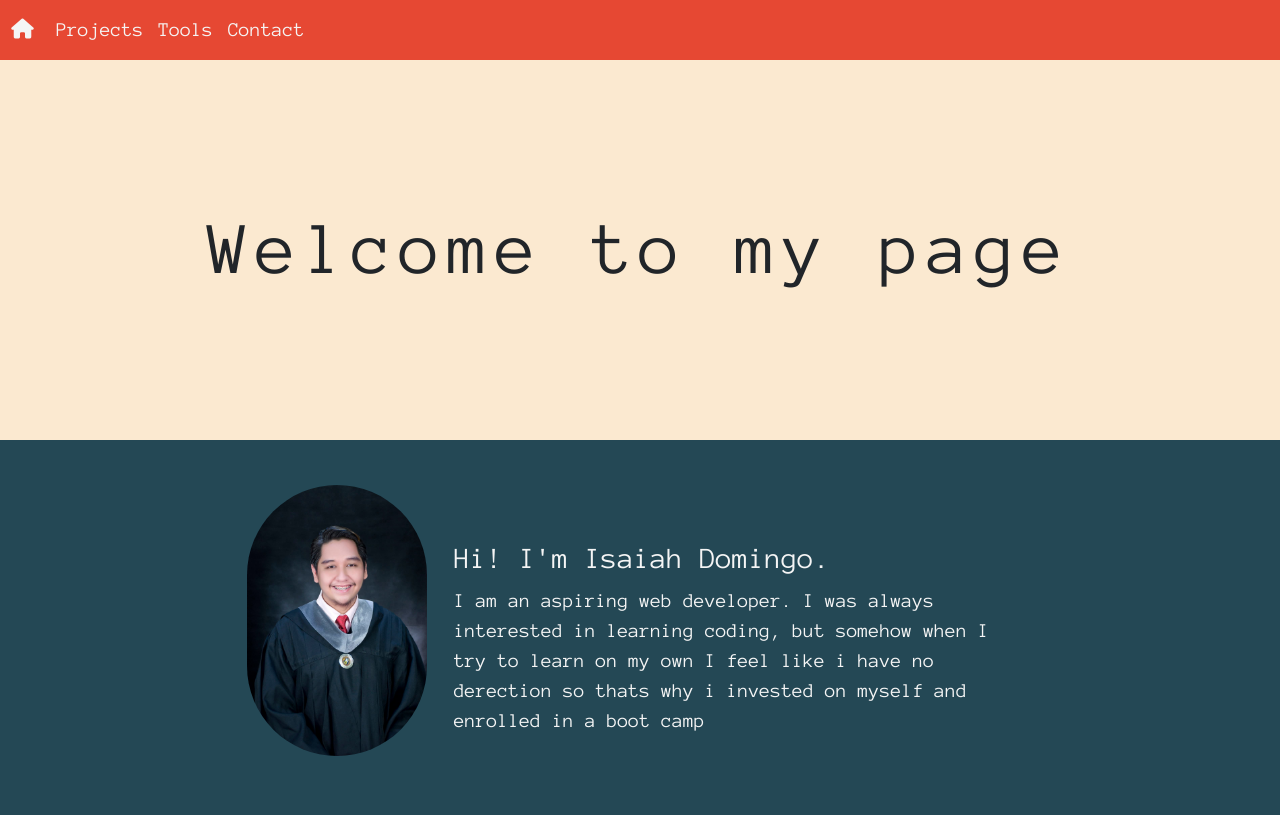
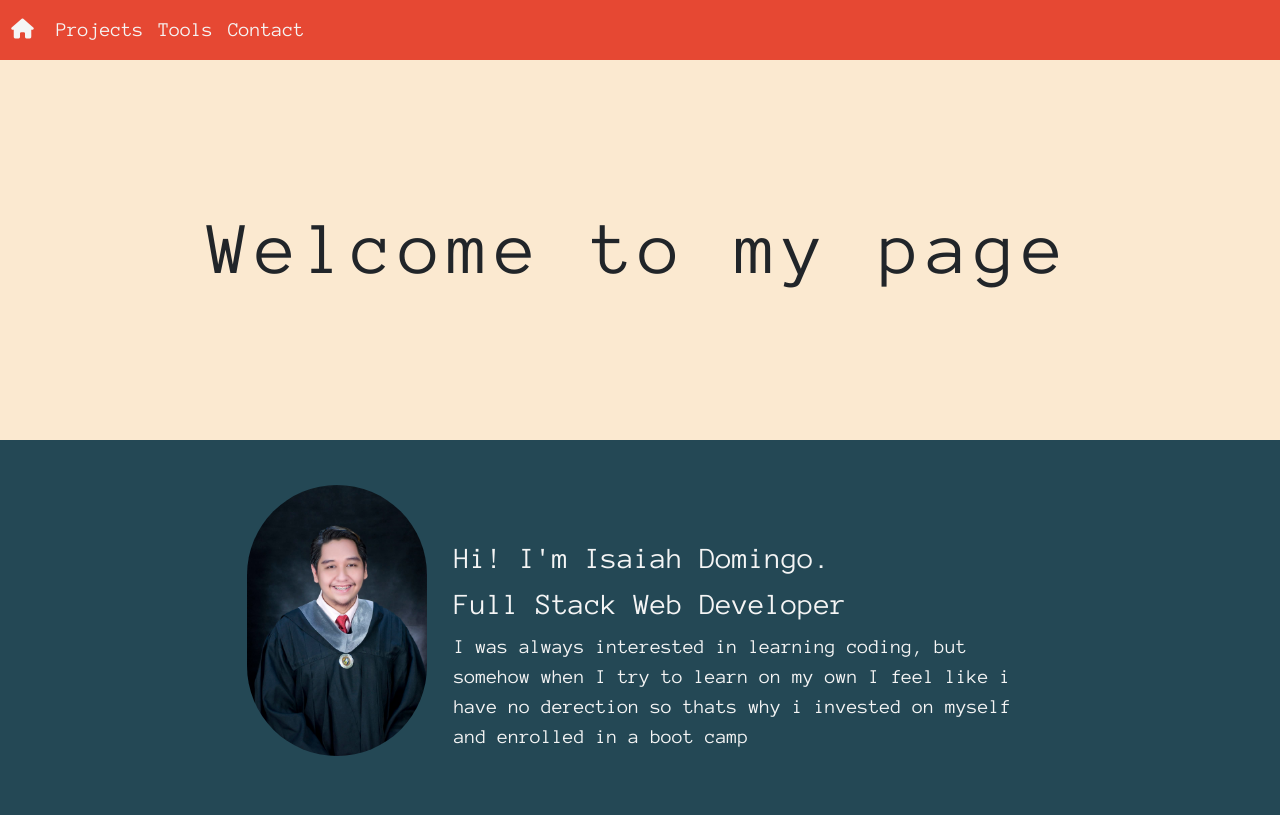
Before and after one commit to iceice006/webportfilio, a plain HTML site: page index.html in a window 1280 px wide. Shown: the top 815 px of the page. Drawn offline with nearby package versions, Linux system fonts and the light colour scheme.

Commit message:
added title

```diff
--- a/index.html
+++ b/index.html
@@ -57,8 +57,8 @@
 	         </div>
 	         <div class="py-5 col-sm-12 col-md-6 w3-container w3-animate-opacity 	">
 	             <h2>Hi! I'm Isaiah Domingo.</h2>
-	             <p>I am an aspiring web developer. I was always interested in learning coding, but somehow when I try to learn on my own I feel like i have no derection so thats why i invested on myself and enrolled in a boot camp</p>
-
+	            <h2>Full Stack Web Developer</h2>
+	            <p> I was always interested in learning coding, but somehow when I try to learn on my own I feel like i have no derection so thats why i invested on myself and enrolled in a boot camp</p>
 
 
 	         </div>
```
